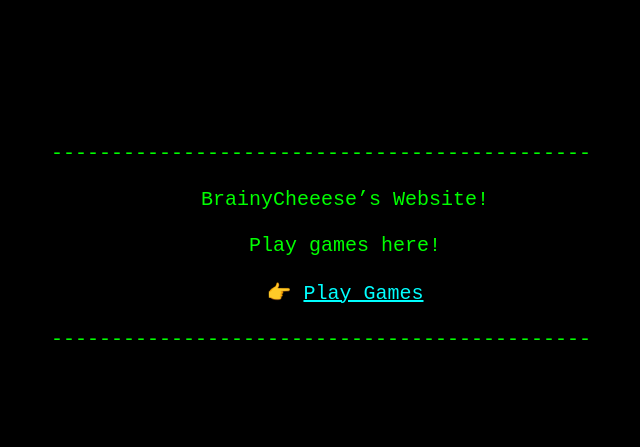
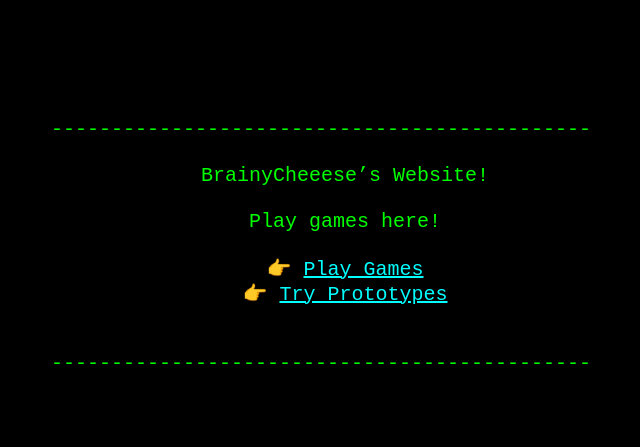
Before and after one commit to BrainyCheeese/brainycheeese.github.io, a plain HTML site: page index.html in a window 1280 px wide. Shown: the part 177-624 px from the top of the page, without its empty margins (355-995 px from the left). Drawn offline with Linux system fonts and the light colour scheme.

Commit message:
Update index.html

```diff
--- a/index.html
+++ b/index.html
@@ -53,6 +53,8 @@
           Play games here!
 
           👉 <a href="/games">Play Games</a>
+          👉 <a href="/prototypes">Try Prototypes</a>
+
 
       ---------------------------------------------
     </div>
```
